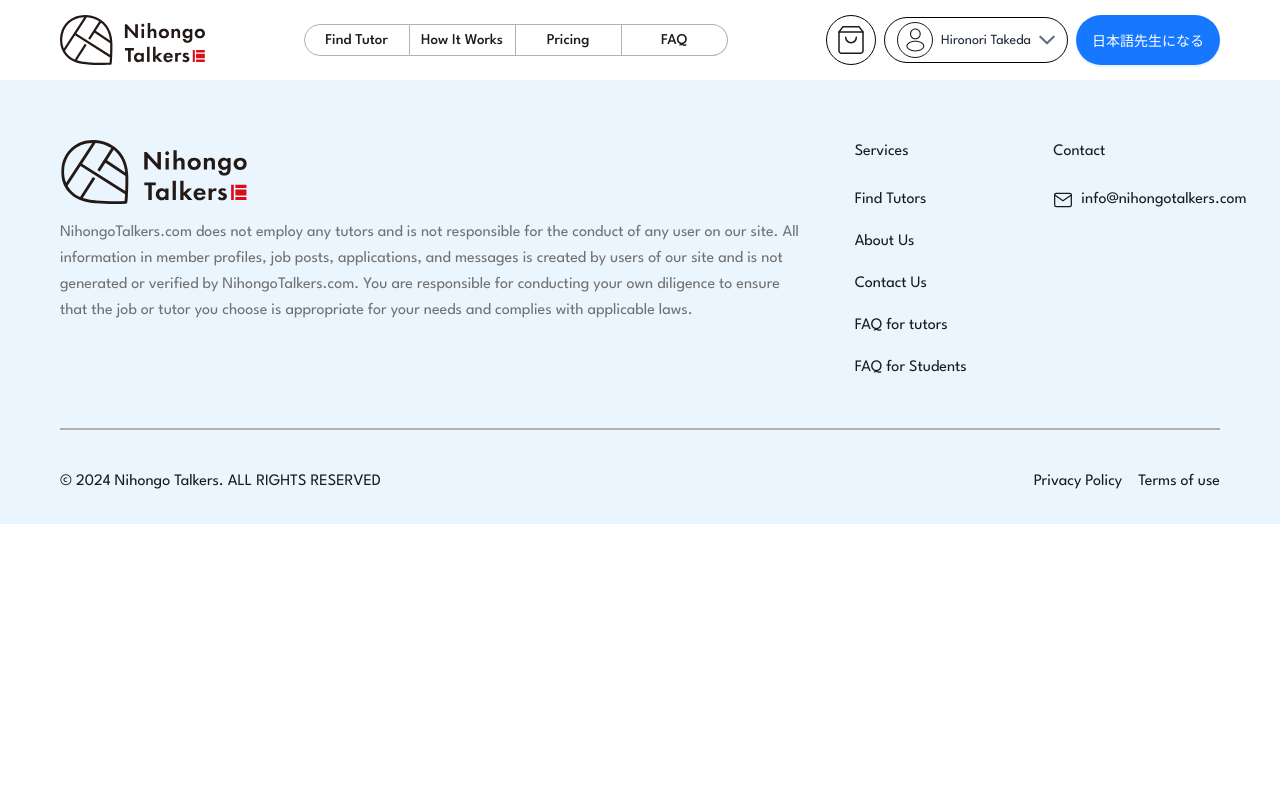
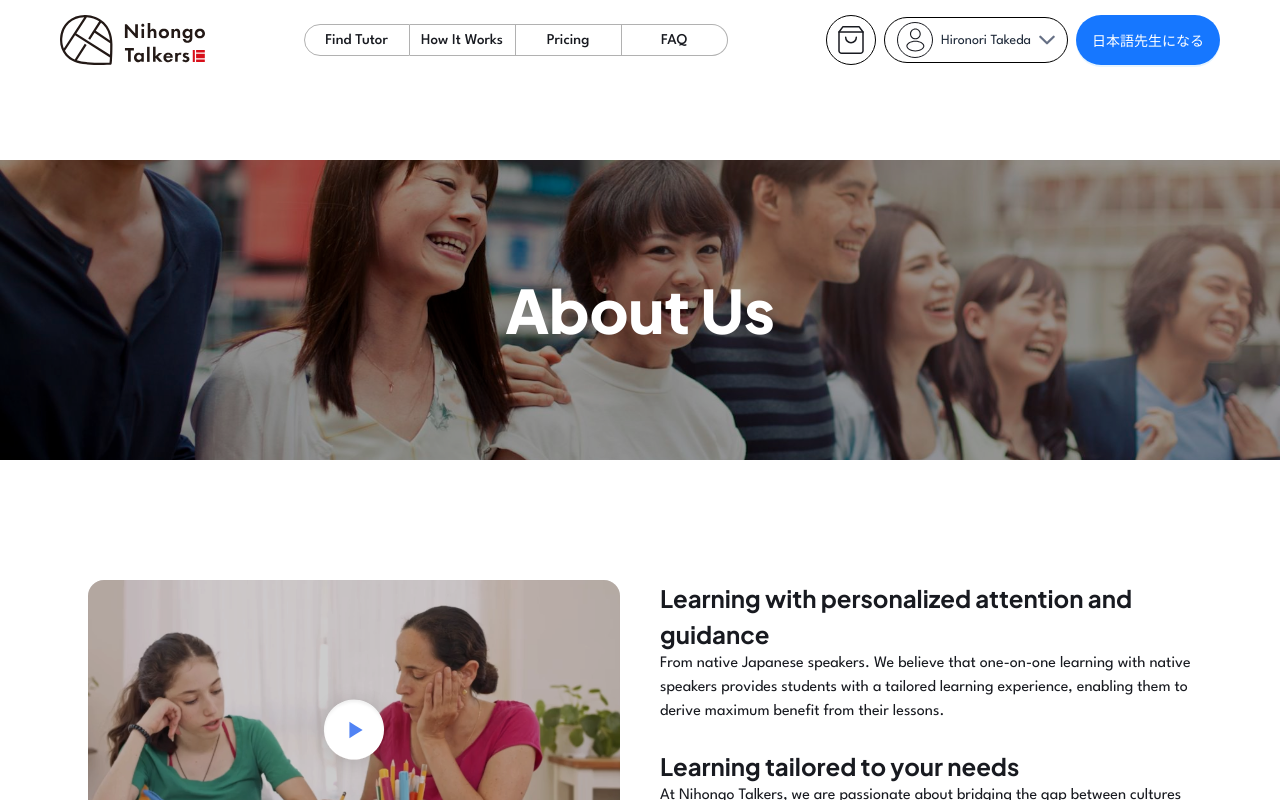
Before and after one commit to Abdullah33098/Nihongo_Talkers, a React (Vite) app in the folder frontend/: page /about in a window 1280 px wide. Shown: the top 800 px of the page. Built offline with nearby package versions, Linux system fonts and the light colour scheme.

Commit message:
structure is ready for about us page

```diff
--- a/frontend/src/App.jsx
+++ b/frontend/src/App.jsx
@@ -13,11 +13,12 @@ const App = () => {
     <Router>
       <Navbar />
       <Routes>
-        <Route path="/" element={<About_us />} />
+        <Route path="/" element={<Home />} />
         <Route path="/Signin" element={<Signin />} />
         <Route path="/signup" element={<Signup />} />
         <Route path="/forgot-password" element={<Forgotpassword />} />
         <Route path="/otp" element={<OTPScreen />} />
+        <Route path="/about" element={<About_us />} />
       </Routes>
       <Footer />
     </Router>
--- a/frontend/src/components/Blog.jsx
+++ b/frontend/src/components/Blog.jsx
@@ -100,9 +100,9 @@ const Blog = () => {
   return (
     <section className="w-full px-4 md:px-12 py-16 bg-white hidden md:block" aria-label="Blog section">
       <div className="max-w-7xl mx-auto">
-        {/* Header Row */}
+
         <div className="flex flex-col md:flex-row justify-between items-center mb-12">
-          {/* Title Left */}
+
           <div className="text-left order-1 md:order-1 mb-6 md:mb-0">
             <h2 className="text-3xl md:text-4xl font-extrabold text-black">
               From Our <span className="text-blue-500">Blog</span>
@@ -112,7 +112,7 @@ const Blog = () => {
             </p>
           </div>
 
-          {/* Navigation Right */}
+
           {blogPosts.length > postsPerPage && (
             <div className="flex items-center gap-4 order-2 md:order-2">
               <button
@@ -143,7 +143,7 @@ const Blog = () => {
           )}
         </div>
 
-        {/* Blog Cards */}
+
         <div className="grid grid-cols-1 md:grid-cols-3 gap-8">
           {visiblePosts.map((post) => (
             <article
@@ -157,9 +157,7 @@ const Blog = () => {
                   className="w-full h-full object-cover hover:scale-105 transition-transform duration-500"
                   loading="lazy"
                 />
-                <span className="absolute bottom-4 left-4 bg-blue-500 text-white text-xs px-2 py-1 rounded">
-                  {post.readTime}
-                </span>
+
               </div>
               <div className="p-6">
                 <p className="text-sm text-blue-500 font-medium mb-2">{post.date}</p>
--- a/frontend/src/components/Footer.jsx
+++ b/frontend/src/components/Footer.jsx
@@ -1,6 +1,9 @@
 import React from 'react';
+import { useNavigate } from 'react-router-dom';
 
 const Footer = () => {
+  const navigate = useNavigate();
+
   return (
     <div className="bg-[#EBF5FE] pt-[60px] px-[24px] md:px-[60px] pb-[30px]">
       <div className="w-full max-w-[1440px] mx-auto flex flex-col gap-[24px]">
@@ -26,7 +29,7 @@ const Footer = () => {
               <p className="font-normal mb-6">Services</p>
               <ul className="space-y-[18px]">
                 <li>Find Tutors</li>
-                <li>About Us</li>
+                <li onClick={() => navigate('/about')}>About Us</li>
                 <li>Contact Us</li>
                 <li>FAQ for tutors</li>
                 <li>FAQ for Students</li>
```
